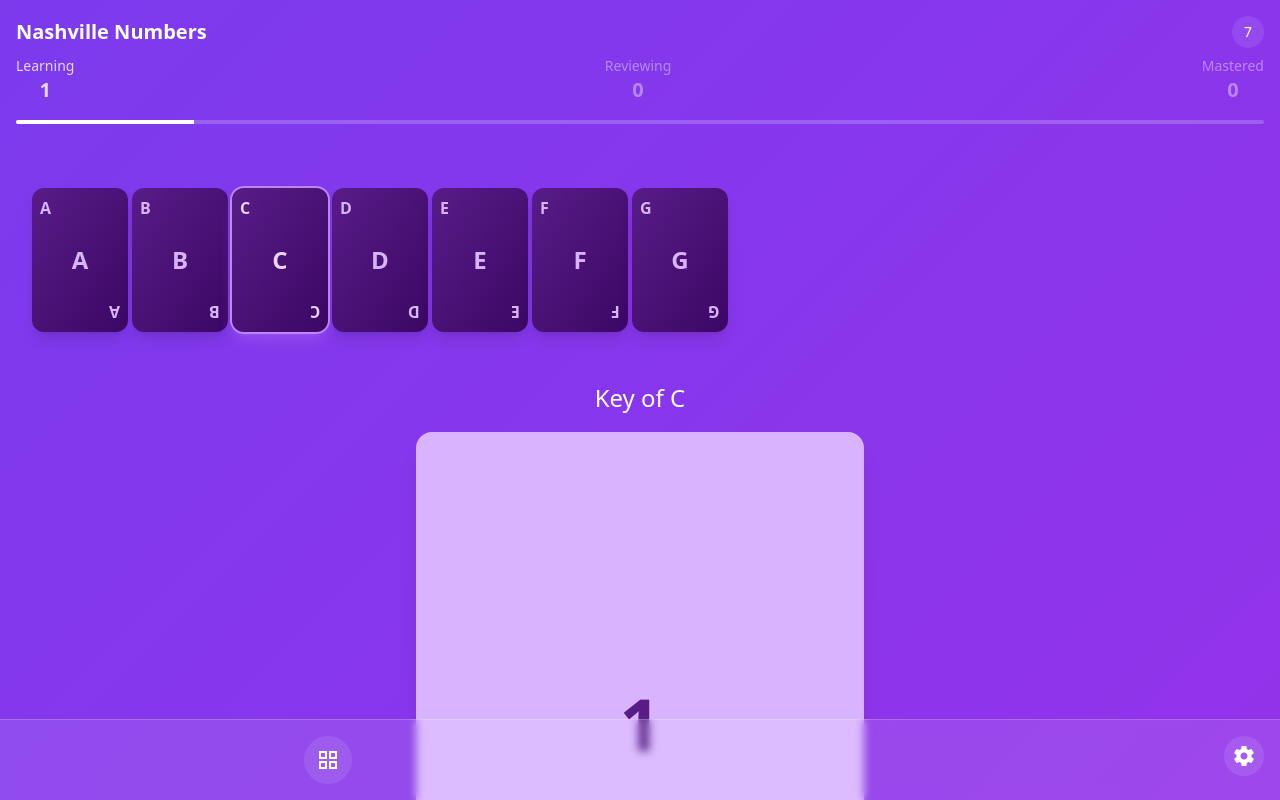
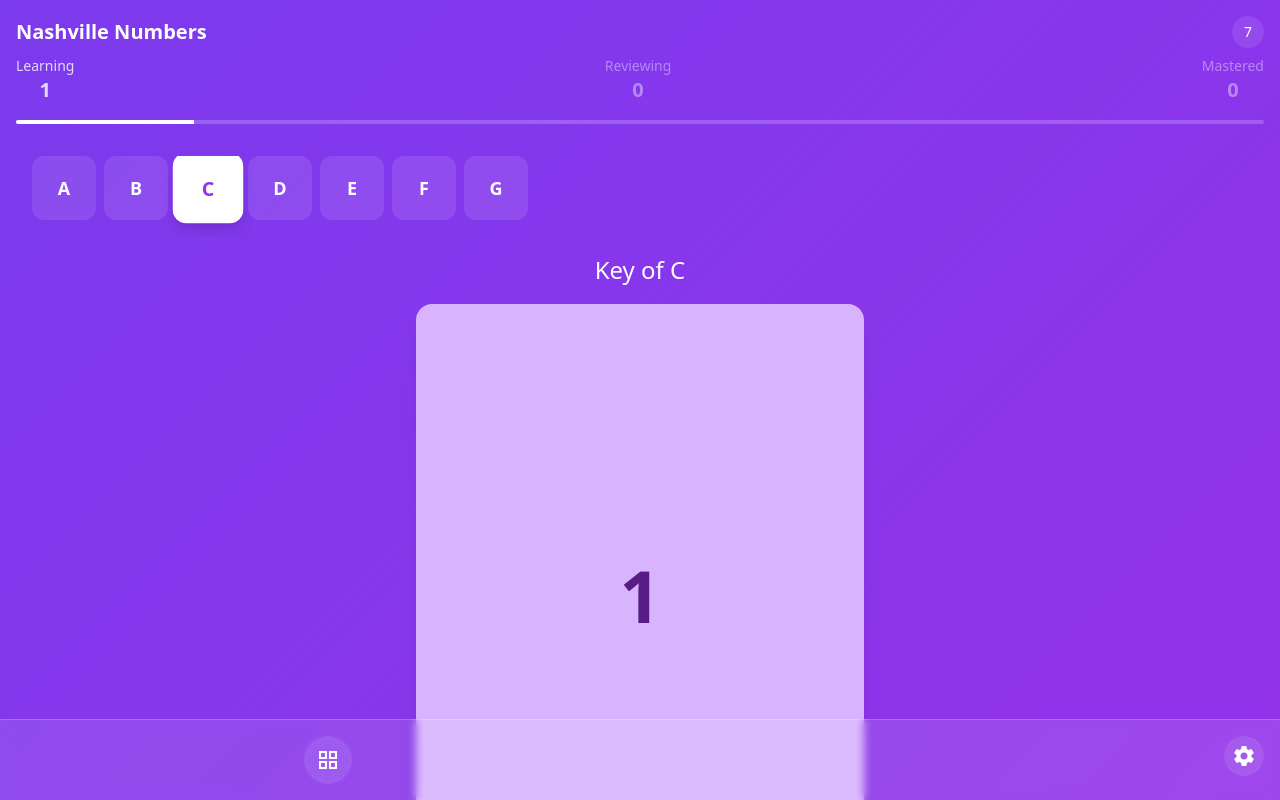
Before and after one commit to jtsternberg/Nashville-Numbers-Flash-Cards, a Vue app: page / in a window 1280 px wide. Shown: the top 800 px of the page. Built offline with nearby package versions, Linux system fonts and the light colour scheme.

Commit message:
Swipe to navigate and navigate to previous/next key

```diff
--- a/src/App.vue
+++ b/src/App.vue
@@ -17,6 +17,7 @@ const currentKey = computed({
 const currentNumber = ref(0)
 const isCheatSheetMode = ref(false)
 const flashCardRef = ref(null)
+const keySelectorRef = ref(null)
 const isKeyChanging = ref(false)
 
 
@@ -32,12 +33,41 @@ const totalNumbers = computed(() => filteredNumbers.value.length)
 function nextCard() {
    if (currentNumber.value < totalNumbers.value - 1) {
       currentNumber.value++
+   } else {
+      // Get the current key index
+      const keyList = showSharpsAndFlats.value ? data.keys : data.keysNoSharpsAndFlats
+      const currentKeyIndex = keyList.indexOf(currentKey.value)
+
+      // Move to the next key if not at the last key
+      if (currentKeyIndex < keyList.length - 1) {
+         const nextKey = keyList[currentKeyIndex + 1]
+         setKey(nextKey)
+      } else {
+         // Optionally wrap around to the first key
+         setKey(keyList[0])
+      }
    }
 }
 
 function previousCard() {
    if (currentNumber.value > 0) {
       currentNumber.value--
+   } else {
+      // Get the current key index
+      const keyList = showSharpsAndFlats.value ? data.keys : data.keysNoSharpsAndFlats
+      const currentKeyIndex = keyList.indexOf(currentKey.value)
+
+      // Move to the previous key if not at the first key
+      if (currentKeyIndex > 0) {
+         const prevKey = keyList[currentKeyIndex - 1]
+         setKey(prevKey)
+         // Set to last card of the previous key
+         currentNumber.value = totalNumbers.value - 1
+      } else {
+         // Optionally wrap around to the last key
+         setKey(keyList[keyList.length - 1])
+         currentNumber.value = totalNumbers.value - 1
+      }
    }
 }
 
@@ -47,6 +77,11 @@ function setKey(key) {
    isKeyChanging.value = true
    currentKey.value = key
    currentNumber.value = 0
+
+   // Scroll the key selector to the new key
+   nextTick(() => {
+      keySelectorRef.value?.scrollToKey(key)
+   })
 
    // Reset the changing state after animation completes
    setTimeout(() => {
@@ -146,6 +181,7 @@ watch(() => settings.showSharpsAndFlats, (newVal) => {
          </div>
       </div>
       <KeySelector
+         ref="keySelectorRef"
          :keys="showSharpsAndFlats ? data.keys : data.keysNoSharpsAndFlats"
          :current-key="currentKey"
          @select-key="setKey"
@@ -166,6 +202,8 @@ watch(() => settings.showSharpsAndFlats, (newVal) => {
             :current-key="currentKey"
             :card-classes="cardClasses"
             ref="flashCardRef"
+            @next="nextCard"
+            @previous="previousCard"
          />
 
          <div class="progress">
--- a/src/components/KeySelector.vue
+++ b/src/components/KeySelector.vue
@@ -1,7 +1,8 @@
 <script setup>
 import KeyCard from './KeyCard.vue'
+import { ref, onMounted } from 'vue'
 
-defineProps({
+const props = defineProps({
    keys: {
       type: Array,
       required: true
@@ -13,30 +14,54 @@ defineProps({
 })
 
 const emit = defineEmits(['select-key'])
+
+const keyRefs = ref({})
+
+function scrollToKey(key) {
+   const element = keyRefs.value[key]
+   if (element) {
+      element.scrollIntoView({ behavior: 'smooth', block: 'nearest', inline: 'center' })
+   }
+}
+
+// Scroll to initial key on mount
+onMounted(() => {
+   // Use a small delay to ensure the DOM is fully rendered
+   setTimeout(() => {
+      scrollToKey(props.currentKey)
+   }, 100)
+})
+
+defineExpose({ scrollToKey })
 </script>
 
 <template>
-   <div class="flex overflow-x-auto overflow-y-visible gap-1 py-8 px-4 min-h-[12rem]">
-      <KeyCard
-         v-for="key in keys"
-         :key="key"
-         :model-value="key"
-         :is-selected="currentKey === key"
-         @update:model-value="$emit('select-key', key)"
-         @select="$emit('select-key', key)"
-      />
+   <div class="overflow-x-auto pb-4 hide-scrollbar">
+      <div class="flex gap-2 px-4">
+         <div
+            v-for="key in keys"
+            :key="key"
+            :ref="el => keyRefs[key] = el"
+            class="key-card flex-shrink-0 w-16 h-16 rounded-xl flex items-center justify-center text-lg font-semibold cursor-pointer transition-all duration-300"
+            :class="[
+               currentKey === key
+                  ? 'bg-white text-purple-600 shadow-lg scale-110'
+                  : 'bg-white/10 text-white hover:bg-white/20'
+            ]"
+            @click="$emit('select-key', key)"
+         >
+            {{ key }}
+         </div>
+      </div>
    </div>
 </template>
 
 <style scoped>
-.flex {
-   -webkit-overflow-scrolling: touch;
-   scrollbar-width: none; /* Firefox */
-   position: relative;
-   z-index: 0;
+.hide-scrollbar {
+   -ms-overflow-style: none;
+   scrollbar-width: none;
 }
-
-.flex::-webkit-scrollbar {
-   display: none; /* Chrome, Safari */
+.hide-scrollbar::-webkit-scrollbar {
+   display: none;
 }
 </style>
--- a/src/composables/useKeyboardNav.js
+++ b/src/composables/useKeyboardNav.js
@@ -1,6 +1,16 @@
-import { onMounted, onUnmounted } from 'vue'
+import { onMounted, onUnmounted, ref } from 'vue'
 
 export function useKeyboardNav(handlers) {
+   let touchStartX = 0
+   let touchStartY = 0
+   const SWIPE_THRESHOLD = 50 // Minimum distance for a swipe
+   const SWIPE_RESTRAINT = 100 // Maximum perpendicular distance for a swipe
+
+   // Track the current swipe position
+   const swipeX = ref(0)
+   const swipeY = ref(0)
+   const isAnimating = ref(false)
+
    const handleKeydown = (event) => {
       switch (event.key) {
          case ' ':
@@ -8,19 +18,93 @@ export function useKeyboardNav(handlers) {
             handlers.toggleFlip?.()
             break
          case 'ArrowLeft':
-            handlers.previous?.()
+            animateSwipe('right')
             break
          case 'ArrowRight':
-            handlers.next?.()
+            animateSwipe('left')
             break
+      }
+   }
+
+   const animateSwipe = async (direction) => {
+      isAnimating.value = true
+      swipeX.value = direction === 'left' ? -100 : 100
+
+      // Wait for animation
+      await new Promise(resolve => setTimeout(resolve, 300))
+
+      // Trigger the navigation
+      if (direction === 'left') {
+         handlers.next?.()
+      } else {
+         handlers.previous?.()
+      }
+
+      // Reset after navigation
+      setTimeout(() => {
+         swipeX.value = 0
+         isAnimating.value = false
+      }, 50)
+   }
+
+   const handleTouchStart = (event) => {
+      if (isAnimating.value) return
+      touchStartX = event.touches[0].clientX
+      touchStartY = event.touches[0].clientY
+   }
+
+   const handleTouchMove = (event) => {
+      if (isAnimating.value) return
+      const touchCurrentX = event.touches[0].clientX
+      const touchCurrentY = event.touches[0].clientY
+      const deltaX = touchCurrentX - touchStartX
+      const deltaY = touchCurrentY - touchStartY
+
+      // Only update position if more horizontal than vertical
+      if (Math.abs(deltaX) > Math.abs(deltaY)) {
+         swipeX.value = deltaX
+         event.preventDefault() // Prevent scrolling while swiping
+      }
+   }
+
+   const handleTouchEnd = async (event) => {
+      if (isAnimating.value) return
+      const touchEndX = event.changedTouches[0].clientX
+      const touchEndY = event.changedTouches[0].clientY
+
+      const deltaX = touchEndX - touchStartX
+      const deltaY = touchEndY - touchStartY
+
+      // Reset positions
+      const shouldAnimate = Math.abs(deltaX) >= SWIPE_THRESHOLD &&
+                           Math.abs(deltaY) <= SWIPE_RESTRAINT
+
+      if (shouldAnimate) {
+         await animateSwipe(deltaX > 0 ? 'right' : 'left')
+      } else {
+         // Reset without animation if threshold not met
+         swipeX.value = 0
+         swipeY.value = 0
       }
    }
 
    onMounted(() => {
       window.addEventListener('keydown', handleKeydown)
+      window.addEventListener('touchstart', handleTouchStart)
+      window.addEventListener('touchmove', handleTouchMove, { passive: false })
+      window.addEventListener('touchend', handleTouchEnd)
    })
 
    onUnmounted(() => {
       window.removeEventListener('keydown', handleKeydown)
+      window.removeEventListener('touchstart', handleTouchStart)
+      window.removeEventListener('touchmove', handleTouchMove)
+      window.removeEventListener('touchend', handleTouchEnd)
    })
+
+   return {
+      swipeX,
+      swipeY,
+      isAnimating
+   }
 }
```
